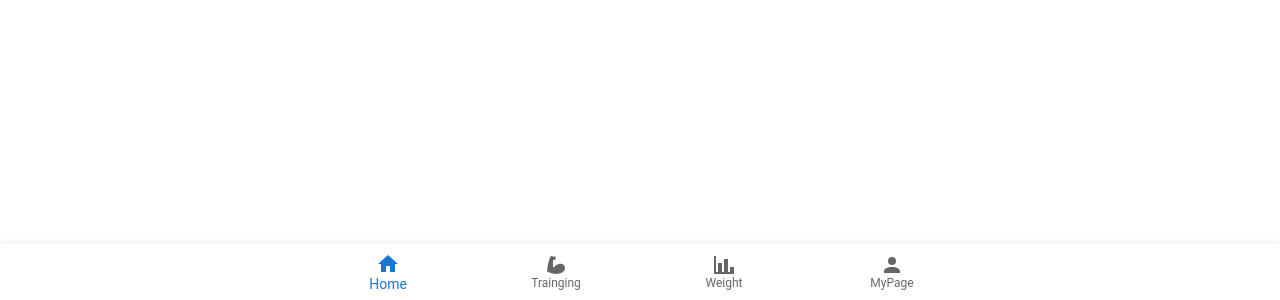
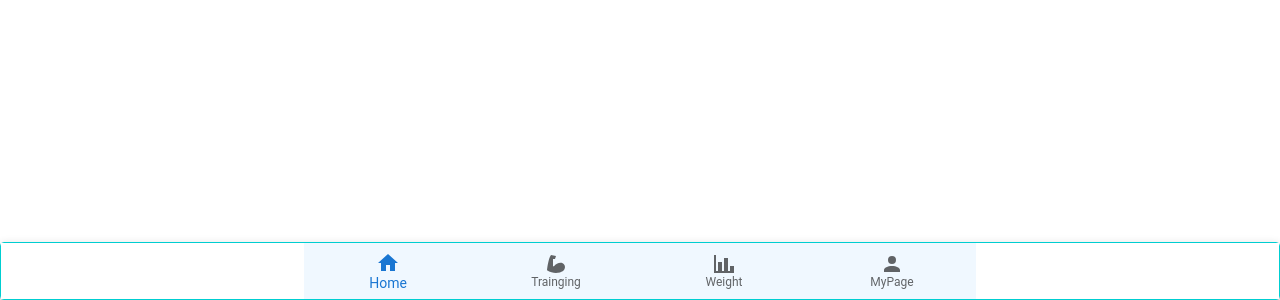
Before and after one commit to igaiga0823/muscle-app, a React (Create React App) app: page /appbar1 in a window 1280 px wide. Shown: the part 500-800 px from the top of the page. Built offline with nearby package versions, Linux system fonts and the light colour scheme; the HTML template or start-up script is replaced by a standard one.

Commit message:
背景色の調整

```diff
--- a/src/components/parts/AppBar1.jsx
+++ b/src/components/parts/AppBar1.jsx
@@ -20,6 +20,7 @@ import Avatar from '@mui/material/Avatar';
 import Icon from '@mdi/react';
 import { mdiArmFlex, mdiAccount, mdiChartBar } from '@mdi/js';
 
+import './../../css/AppBar.css';
 
 
 const AppBar1 = (props) => {
@@ -29,9 +30,9 @@ const AppBar1 = (props) => {
 
   return (
     <div>
-    <Box sx={{ pb: 7 }} ref={ref}>
+    <Box sx={{ pb: 7,   }} ref={ref}>
       <CssBaseline />
-      <Paper sx={{ position: 'fixed', bottom: 0, left: 0, right: 0 }} elevation={3}>
+      <Paper sx={{ border: '1px solid #00ced1',position: 'fixed', bottom: 0, left: 0, right: 0,  }} elevation={3}>
         <BottomNavigation
           showLabels
           value={value}
@@ -39,10 +40,10 @@ const AppBar1 = (props) => {
             setValue(newValue);
           }}
         >
-          <BottomNavigationAction label="Home" icon={<HomeIcon  />} />
-          <BottomNavigationAction label="Trainging" icon={<Icon path = {mdiArmFlex} size={1}/>} />
-          <BottomNavigationAction label="Weight" icon={<Icon path={mdiChartBar} size={1}/>} />
-          <BottomNavigationAction label="MyPage" icon={<Icon path = {mdiAccount} size={1} />} />
+          <BottomNavigationAction sx={{backgroundColor: '#f0f8ff'}} label="Home" icon={<HomeIcon  />} />
+          <BottomNavigationAction sx={{backgroundColor: '#f0f8ff'}} label="Trainging" icon={<Icon path = {mdiArmFlex} size={1}/>} />
+          <BottomNavigationAction sx={{backgroundColor: '#f0f8ff'}} label="Weight" icon={<Icon path={mdiChartBar} size={1}/>} />
+          <BottomNavigationAction sx={{backgroundColor: '#f0f8ff'}} label="MyPage" icon={<Icon path = {mdiAccount} size={1} />} />
         </BottomNavigation>
       </Paper>
     </Box>
--- a/src/css/Appbar.css
+++ b/src/css/Appbar.css
@@ -1,3 +1,7 @@
+.BottomNav{
+  background-color: aqua;
+}
+
 .main_h {
     position: fixed;
     top: 0px;
```
